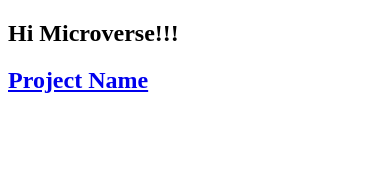
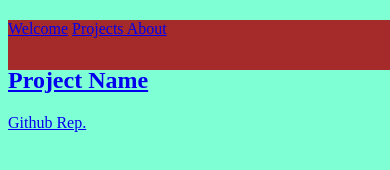
Before and after one commit to Bateyjosue/collabe-project-josue-rodrigo, a plain HTML site: page index.html in a window 390 px wide. Drawn offline with Linux system fonts and the light colour scheme.

Commit message:
exercise 6 to 11

```diff
--- a/index.html
+++ b/index.html
@@ -6,8 +6,17 @@
     <meta name="viewport" content="width=device-width, initial-scale=1.0">
     <title>portofolio</title>
     <script src="https://cdn.freecodecamp.org/testable-projects-fcc/v1/bundle.js"></script>
+    <link rel="stylesheet" href="style.css">
 </head>
 <body>
+    <header>
+        <navbar id="navbar">
+            <a href="#welcome-section"> Welcome</a>
+            <a href="#projects"> Projects </a>
+            <a href="#about"> About </a>
+        </navbar>
+    </header>
+
     <section id="welcome-section">
         <h1>
             Hi Microverse!!!
@@ -19,5 +28,10 @@
         </a>
 
     </section>
+    <section id="about">
+        <a href="https://github.com/Bateyjosue/collabe-project-josue-rodrigo" target="_blank">
+            Github Rep.
+        </a>
+    </section>
 </body>
 </html>
--- /dev/null
+++ b/style.css
@@ -0,0 +1,16 @@
+#navbar{
+    position: fixed;
+    height: 50px;
+    width: 100%;
+    background-color: brown;
+}
+
+#welcome-section{
+    height: 100%;
+}
+
+@media (max-width: 1000px){
+    body{
+        background-color: aquamarine;
+    }
+}
```
